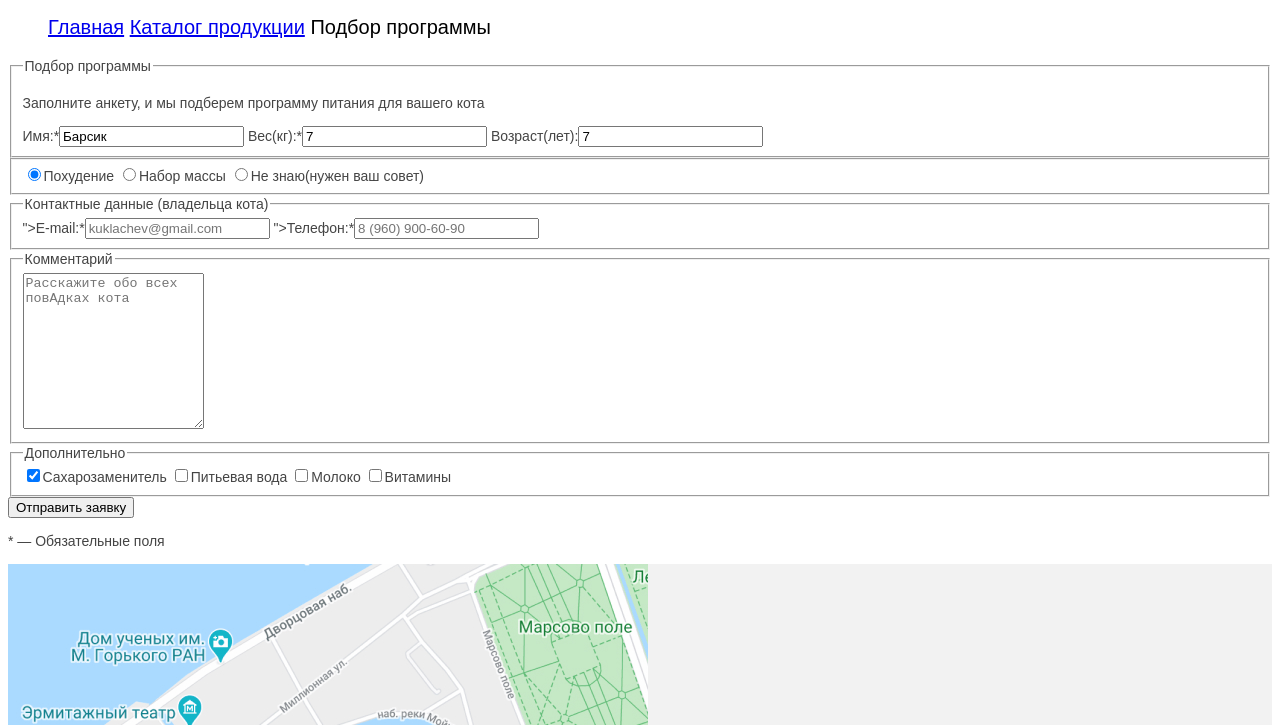
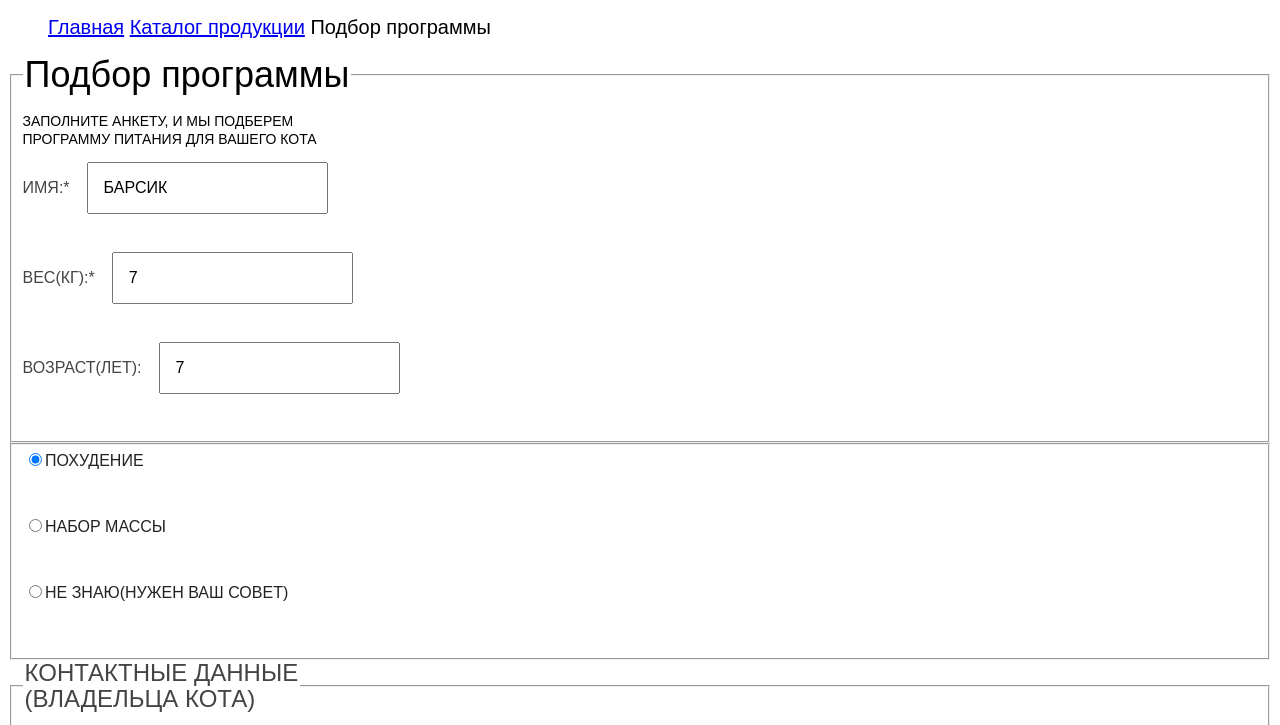
Before and after one commit to Gulmira817/1685769-cat-energy-22, a website: page source/form.html in a window 1280 px wide. Shown: the part 75-800 px from the top of the page. Drawn offline with nearby package versions, Linux system fonts and the light colour scheme; files that its build step writes are made by us from their sources.

Commit message:
Styling form page

```diff
--- a/source/form.html
+++ b/source/form.html
@@ -27,16 +27,16 @@
     </nav>
   </header>
   <main class="page-form">
-    <form class="selction-program-form" action="https://echo.htmlacademy.ru" method="POST">
+    <form class="selection-program-form" action="https://echo.htmlacademy.ru" method="POST">
       <fieldset class="about-cat-fieldset">
-        <legend class="selction-program-form__header">Подбор программы</legend>
-        <p class="about-cat__text">Заполните анкету, и мы подберем
-          программу питания для вашего кота</p>
-        <label class="selction-program-form__text-field">Имя:*<input class="selction-program-form__text-field"
+        <legend class="selection-program-form__header">Подбор программы</legend>
+        <p class="about-cat__text">Заполните анкету, и мы подберем</br>
+          программу   питания для вашего кота</p>
+        <label class="selection-program-form__text-field">Имя:*<input class="selction-program-form__input-field"
             type="text" value="Барсик"></label>
-        <label class="selction-program-form__text-field">Вес(кг):*<input class="selction-program-form__text-field"
+        <label class="selection-program-form__text-field">Вес(кг):*<input class="selction-program-form__input-field"
             type="number" value="7"></label>
-        <label class="selction-program-form__text-field">Возраст(лет):<input class="selction-program-form__text-field"
+        <label class="selection-program-form__text-field">Возраст(лет):<input class="selction-program-form__input-field"
             type="number" value="7"></label>
       </fieldset>
       <fieldset class="radio-fieldset">
@@ -48,26 +48,26 @@
             type="radio">Не знаю(нужен ваш совет)</label>
       </fieldset>
       <fieldset class="contact-fieldset">
-        <legend class="header-fieldset">Контактные данные
+        <legend class="header-fieldset">Контактные данные<br>
           (владельца кота)</legend>
-        <label class="selction-program-form__text-field">">E-mail:*<input class="selction-program-form__text-field"
+        <label class="contact-fieldset__text-field">E-mail:*<input class="contact-fieldset__input-field"
             type="email" placeholder="kuklachev@gmail.com"></label>
-        <label class="selction-program-form__text-field">">Телефон:*<input class="selction-program-form__text-field"
+        <label class="contact-fieldset__text-field">Телефон:*<input class="contact-fieldset__input-field"
             type="tel" placeholder="8 (960) 900-60-90"></label>
       </fieldset>
       <fieldset class="comment-fieldset">
         <legend class="header-fieldset">Комментарий</legend>
-        <textarea rows="10" placeholder="Расскажите обо всех повАдках кота"></textarea>
+        <textarea class="textarea-fieldset"  rows="10" placeholder="Расскажите обо всех повaдках кота"></textarea>
       </fieldset>
       <fieldset class="checkbox-fieldset">
         <legend class="header-fieldset">Дополнительно</legend>
-        <label class="selction-program-form__text-field"><input class="selction-program-form__text-field"
+        <label class="selction-program-form__text-field"><input class="selction-program-form__input-field"
             type="checkbox" checked>Сахарозаменитель</label>
-        <label class="selction-program-form__text-field"><input class="selction-program-form__text-field"
+        <label class="selction-program-form__text-field"><input class="selction-program-form__input-field"
             type="checkbox">Питьевая вода </label>
-        <label class="selction-program-form__text-field"><input class="selction-program-form__text-field"
+        <label class="selction-program-form__text-field"><input class="selction-program-form__input-field"
             type="checkbox">Молоко</label>
-        <label class="selction-program-form__text-field"><input class="selction-program-form__text-field"
+        <label class="selction-program-form__text-field"><input class="selction-program-form__input-field"
             type="checkbox">Витамины</label>
       </fieldset>
       <button class="button" type="button">Отправить заявку</button>
--- /dev/null
+++ b/source/sass/blocks/about-cat-fieldset.scss
@@ -0,0 +1,28 @@
+.about-cat-fieldset{
+    display:flex;
+    flex-direction: column;
+}
+
+.selection-program-form__header{
+    font-size:36px;
+    line-height: 36px;
+    color:$basic-black;
+}
+.about-cat__text{
+    font-size:14px;
+    line-height:18px;
+    color:$basic-black;
+    text-transform: uppercase;
+}
+.selection-program-form__text-field {
+    font-size:16px;
+    line-height:18px;
+    color:$special-dark-gray;
+    text-transform: uppercase;
+    margin-bottom: 13px;
+    color:$special-dark-gray;
+}
+.selction-program-form__input-field {
+    margin-left: 17px;
+    padding: 15px;
+}
--- /dev/null
+++ b/source/sass/blocks/checkbox-fieldset.scss
@@ -0,0 +1,23 @@
+.checkbox-fieldset {
+    display: flex;
+    flex-direction: column;
+    color:$basic-black;
+}
+.header-fieldset {
+    font-size:24px;
+    line-height:26px;
+    margin-bottom: 34px;
+}
+.selction-program-form__input-field{
+    font-size:16px;
+    line-height:18px;
+    margin-bottom: 25px;
+    text-transform: uppercase;
+}
+
+.button {
+    background-color: $basic-green;
+    text-decoration: none;
+    padding: 7px 44px;
+    color:$basic-white;
+}
--- /dev/null
+++ b/source/sass/blocks/comment-fieldset.scss
@@ -0,0 +1,11 @@
+.comment-fieldset{
+    font-size:24px;
+    line-height:26px;
+    color:$basic-black;
+}
+.textarea-fieldset {
+    font-size:16px;
+    line-height:18px;
+    color:$special-dark-gray;
+    text-transform: uppercase;
+}
--- /dev/null
+++ b/source/sass/blocks/contact-fieldset.scss
@@ -0,0 +1,16 @@
+.contact-fieldset{
+    display: flex;
+    flex-direction: column;
+    text-transform: uppercase;
+}
+.header-fieldset{
+    font-size:24px;
+    line-height:26px;
+    margin-bottom: 35px;
+}
+.contact-fieldset__input-field{
+    margin-left: 11px;
+    margin-bottom: 15px;
+    padding: 15px;
+    text-transform: uppercase;
+}
--- /dev/null
+++ b/source/sass/blocks/radio-fieldset.scss
@@ -0,0 +1,12 @@
+.radio-fieldset{
+    font-size:16px;
+    line-height:18px;
+    color:$special-dark-gray2;
+    display: flex;
+    flex-direction: column;
+
+}
+.selction-program-form__text-field {
+    margin-bottom: 25px;
+    text-transform: uppercase;
+}
--- /dev/null
+++ b/source/sass/blocks/selection-program-form.scss
@@ -0,0 +1,5 @@
+.selction-program-form__text{
+    font-size:14;
+    line-height:16px;
+    color: $basic-black;
+}
--- a/source/sass/global/variable.scss
+++ b/source/sass/global/variable.scss
@@ -5,5 +5,7 @@ $basic-black: #000000;
 $basic-green:#68B738;
 $basic-gray: #F2F2F2;
 $special-dark-gray: #444444;
+$special-dark-gray2:#222222;
+;
 $gray:#EAEAEA;
 $special-black:#111111;
--- a/source/sass/style.scss
+++ b/source/sass/style.scss
@@ -27,3 +27,18 @@
 
 //Block page-footer
 @import "./blocks/page-footer.scss";
+
+//Block page-form
+@import "./blocks/about-cat-fieldset.scss";
+
+//Block radio-fieldset
+@import "./blocks/radio-fieldset.scss";
+
+//Block contact-fieldset
+@import "./blocks/contact-fieldset.scss";
+
+//Block comment-fieldset
+@import "./blocks/comment-fieldset.scss";
+
+//Block checkbox-fieldset
+@import "./blocks/checkbox-fieldset.scss";
```
Also changed, not shown: source/img/icon/cat_back -pro.svg (added).
